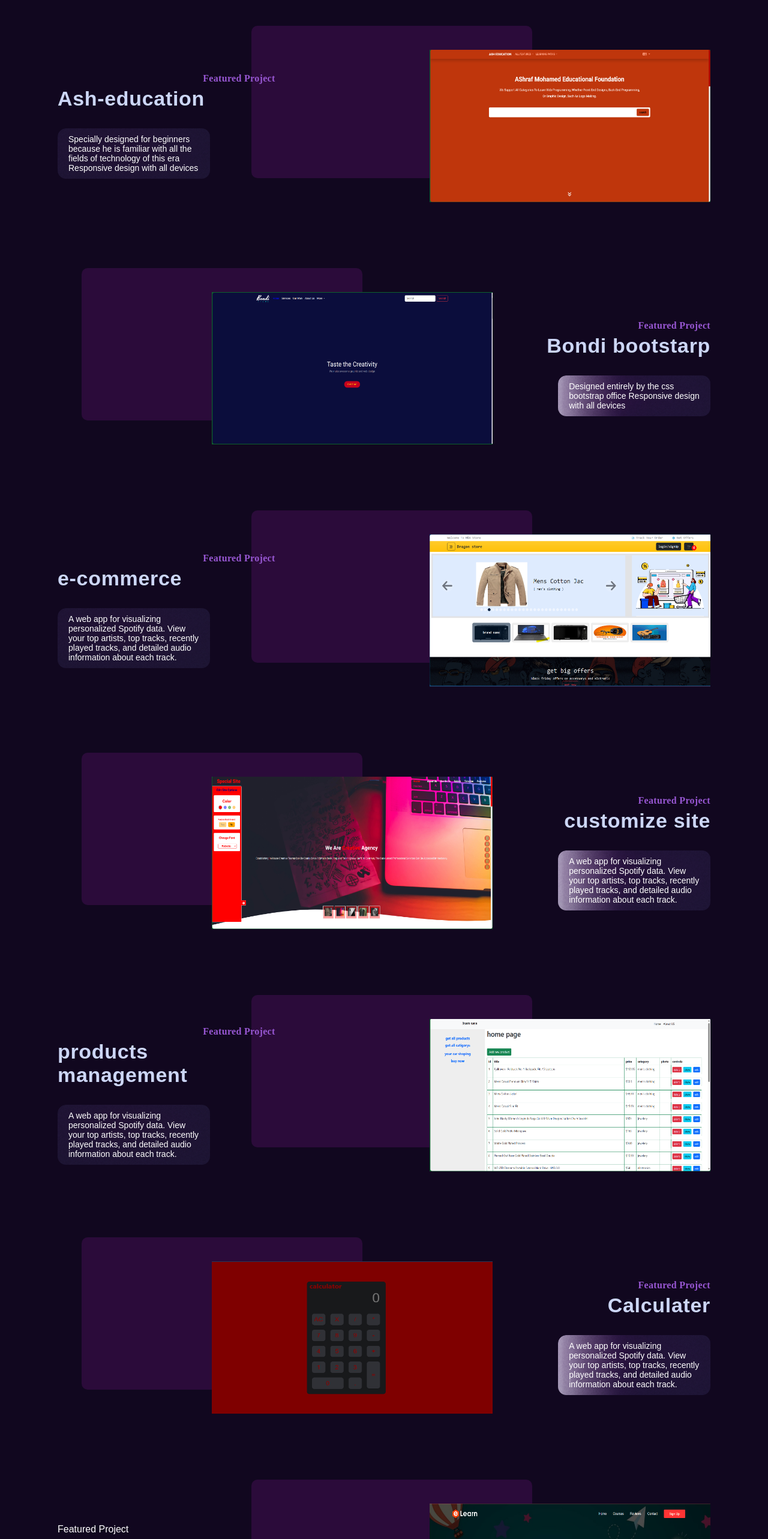
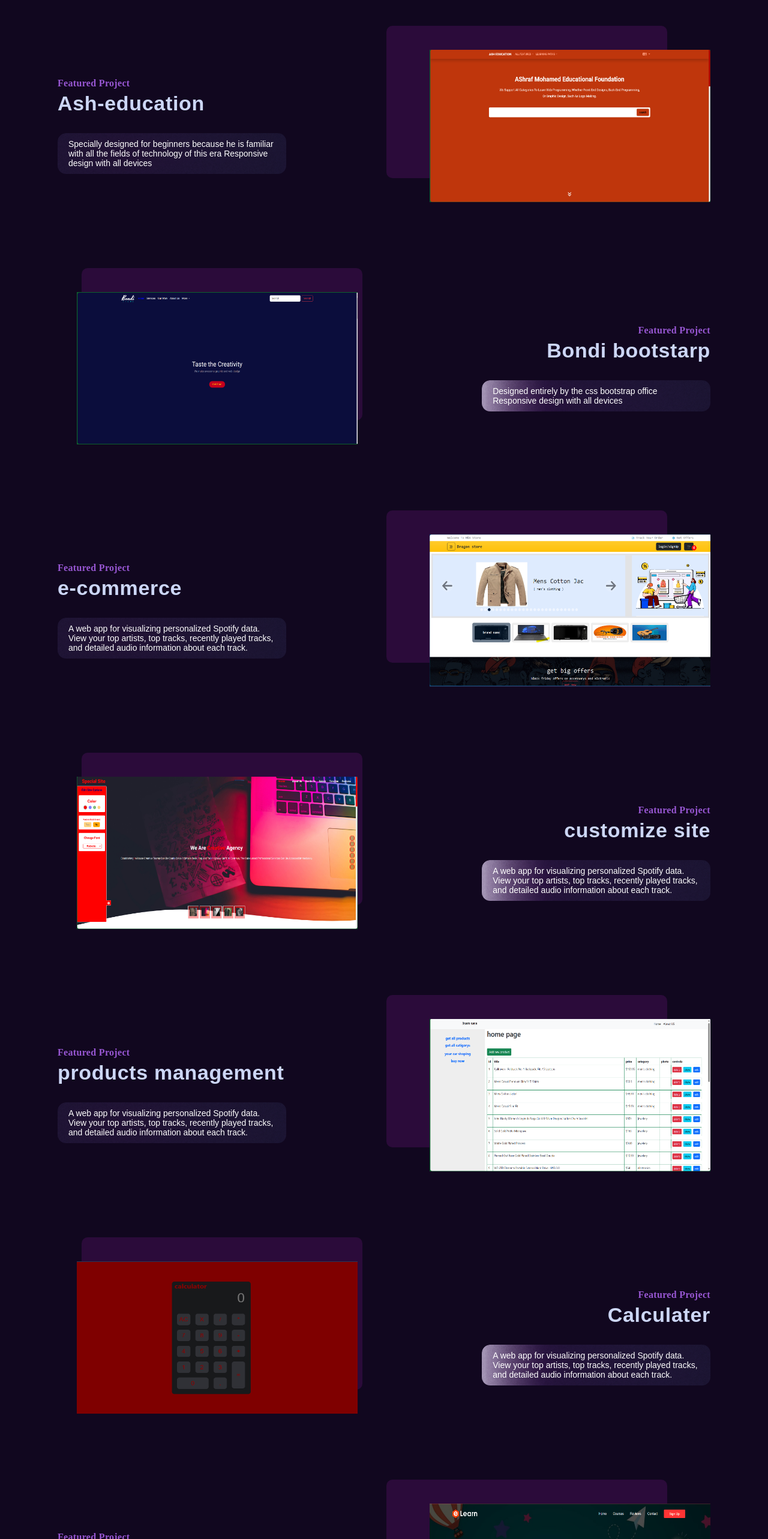
Before and after one commit to ashrafmo-1/ashrafmohamed-1_Protfolio, a React (Create React App) app: page / in a window 1280 px wide. Shown: the part 1420-3986 px from the top of the page at 60% size. Built offline with nearby package versions, Linux system fonts and the light colour scheme.

Commit message:
finsh media screens projects

```diff
--- a/src/pages/projects/Projects.jsx
+++ b/src/pages/projects/Projects.jsx
@@ -14,7 +14,7 @@ const Projects = () => {
         <div className='projectsBoxes'>
             <div className='box left'>
                 <div className='projectInformation'>
-                    <p class="head-title right">Featured Project</p>
+                    <p class="head-title">Featured Project</p>
                     <h2 className='product-name'>Ash-education</h2>
                     <p className='Project-desc'>
                     Specially designed for beginners because he is familiar with all the fields of technology of this era
@@ -54,7 +54,7 @@ const Projects = () => {
             </div>
             <div className='box left'>
                 <div className='projectInformation'>
-                <p className='head-title right'>Featured Project</p>
+                <p className='head-title'>Featured Project</p>
                     <h2 className='product-name'>e-commerce</h2>
                     <p className='Project-desc'>
                     A web app for visualizing personalized Spotify data. View your
@@ -96,7 +96,7 @@ const Projects = () => {
             </div>
             <div className='box left'>
                 <div className='projectInformation'>
-                <p className='head-title right'>Featured Project</p>
+                <p className='head-title'>Featured Project</p>
                     <h2 className='product-name'>products management</h2>
                     <p className='Project-desc'>
                     A web app for visualizing personalized Spotify data. View your
@@ -138,7 +138,7 @@ const Projects = () => {
             </div>
             <div className='box left'>
                 <div className='projectInformation'>
-                    <p>Featured Project</p>
+                <p className='head-title'>Featured Project</p>
                     <h2 className='product-name'>search bar</h2>
                     <p className='Project-desc'>
                     A web app for visualizing personalized Spotify data. View your
--- a/src/pages/projects/projects.css
+++ b/src/pages/projects/projects.css
@@ -47,6 +47,11 @@
 .projects .projectInformation .product-name.right{
     text-align: right;
 }
+@media(max-width: 767px) {
+    .projects .projectInformation .product-name {
+        font-size: 24px;
+    }
+}
 @media(max-width:767px) {
     .projects .projectInformation .head-title,
     .projects .projectInformation .product-name.right,
@@ -91,11 +96,10 @@
     width: 46%;
 }
 
-@media(min-width:768px){
+@media(max-width:767px){
     .projects .project-img{
-        width: 100%;
+        width: 80%;
     }
-
 }
 .projects .project-img img{
     width: 468px;
@@ -112,7 +116,6 @@
 @media(max-width: 940px){
     .projects .project-img img{
         width: 300px;
-        height: 180px;
     }
 }
 @media(max-width:767px){
@@ -122,7 +125,6 @@
             height: 100%;
         }
     }
-
 }
 .projects .project-img .bg-project{
     position: relative;
```
